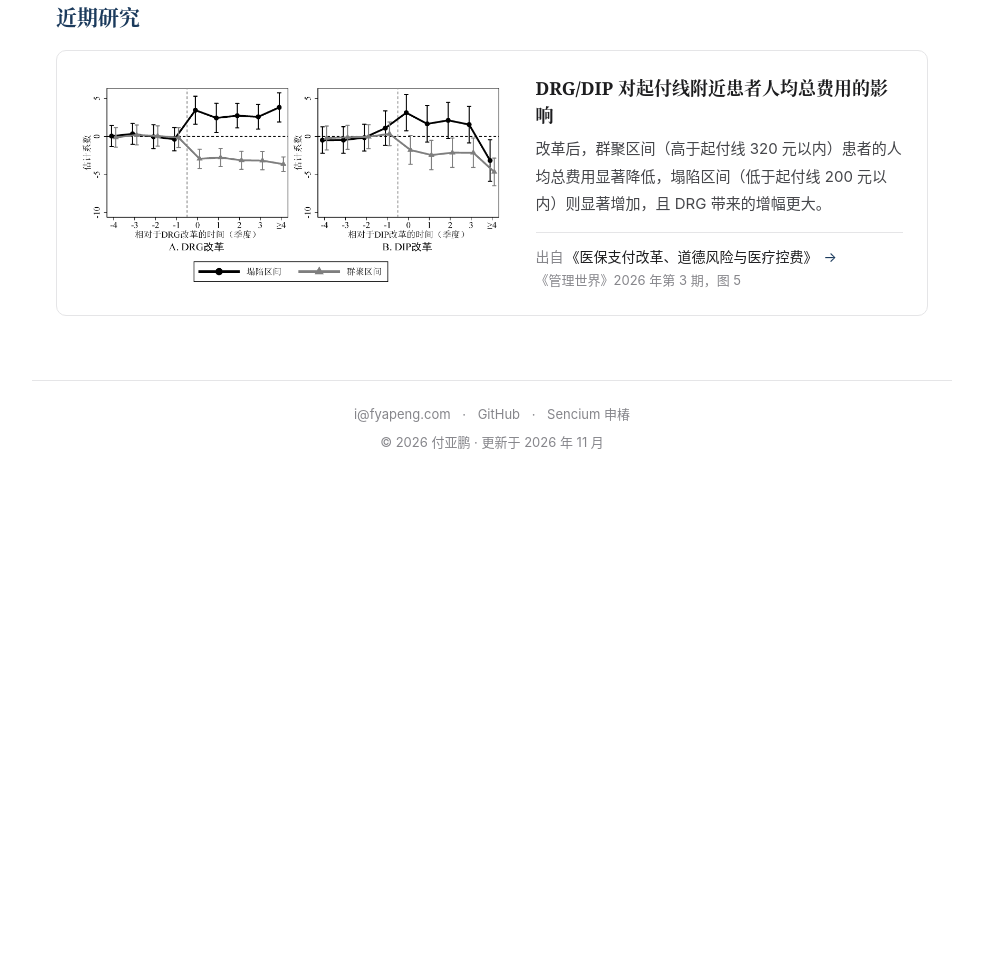
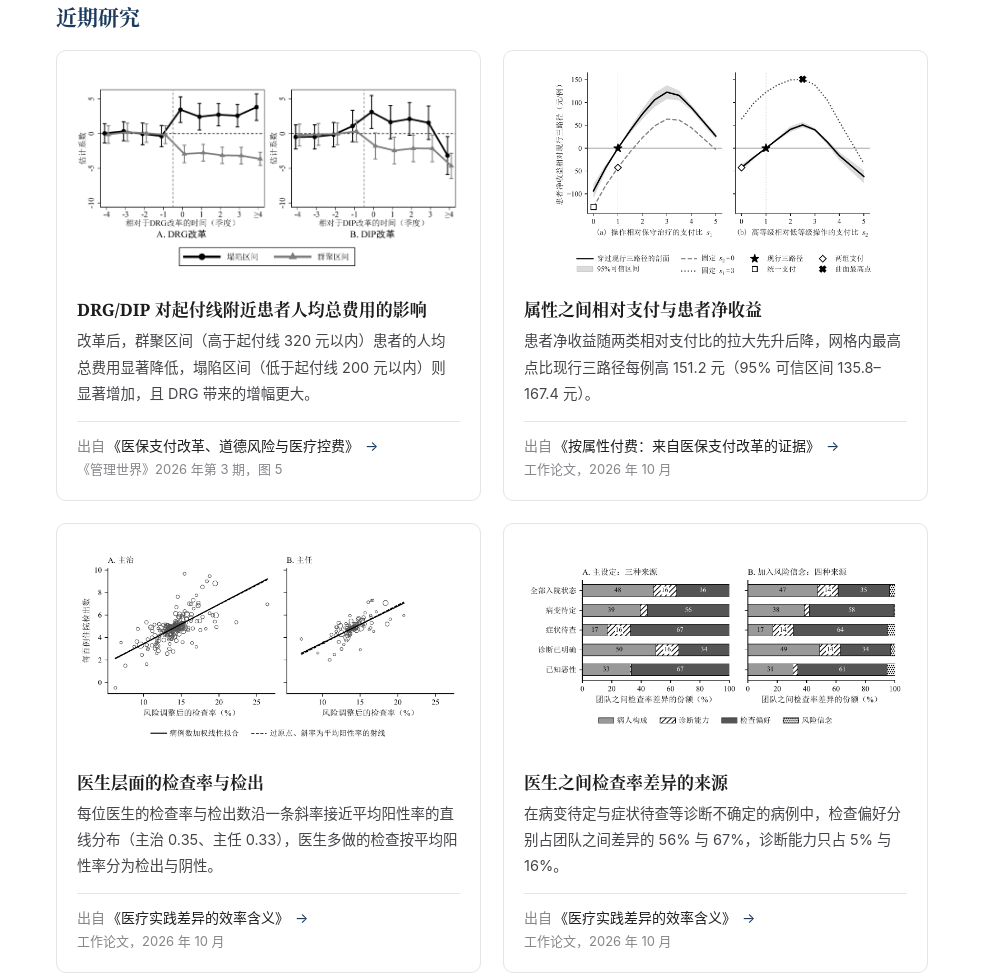
Before and after one commit to fyapeng/fyapeng.github.io, an Astro site: page / in a window 1280 px wide. Shown: the part 706-1682 px from the top of the page, without its empty margins (148-1131 px from the left). Before the commit the page ends 1204 px from the top, so only its background shows below. Built offline with nearby package versions, Linux system fonts and the light colour scheme; Astro itself is replaced by a stand-in of ours; no server answers.

Commit message:
近期研究改为四张图的研究亮点
- 新增《按属性付费》相对支付与患者净收益曲线、《医疗实践差异的效率含义》医生检查率散点与差异来源分解
- 标题取自各图图题，正文依据论文对该图的讨论；数字核对论文数值宏
- 两列卡片布局，每张注明出处论文并链接到研究页对应条目

Co-Authored-By: Claude Opus 5.5 <noreply@anthropic.com>

```diff
--- a/src/components/Home.astro
+++ b/src/components/Home.astro
@@ -1,5 +1,5 @@
 ---
-import { advisorUrl, highlight } from "../data/profile";
+import { advisorUrl, highlights } from "../data/profile";
 import ProfileCard from "./ProfileCard.astro";
 
 ---
@@ -19,14 +19,20 @@ import ProfileCard from "./ProfileCard.astro";
 </section>
 
 <h2>近期研究</h2>
-<article class="highlight">
-  <a href={highlight.anchor}><img src={highlight.figure} alt={highlight.figureAlt} width={highlight.width} height={highlight.height} loading="lazy" /></a>
-  <div>
-    <h3>{highlight.title}</h3>
-    <p>{highlight.text}</p>
-    <a class="more" href={highlight.anchor}>
-      <span class="more-label">出自</span>《{highlight.paper}》<span class="arrow" aria-hidden="true">→</span>
-      <span class="more-src">{highlight.source}</span>
-    </a>
-  </div>
-</article>
+<div class="highlights">
+  {
+    highlights.map((h) => (
+      <article class="highlight">
+        <a class="hl-figure" href={h.anchor}>
+          <img src={h.figure} alt={h.figureAlt} width={h.width} height={h.height} loading="lazy" />
+        </a>
+        <h3>{h.title}</h3>
+        <p>{h.text}</p>
+        <a class="more" href={h.anchor}>
+          <span class="more-label">出自</span>《{h.paper}》<span class="arrow" aria-hidden="true">→</span>
+          <span class="more-src">{h.source}</span>
+        </a>
+      </article>
+    ))
+  }
+</div>
--- a/src/components/Research.astro
+++ b/src/components/Research.astro
@@ -34,7 +34,7 @@ const sep = "、";
 <h2>{isZh ? "工作论文" : "Working Papers"}</h2>
 {
   workingPapers.map((wp) => (
-    <article class="paper">
+    <article class="paper" id={wp.id}>
       <h3>{wp.title[lang]}</h3>
       <div class="authors">
         {wp.authors.map((a, i) => (
--- a/src/data/profile.ts
+++ b/src/data/profile.ts
@@ -65,27 +65,64 @@ const me = { name: { zh: "付亚鹏", en: "Yapeng Fu" }, me: true };
 
 export const workingPapers = [
   {
+    id: "wp-variation",
     title: { zh: "医疗实践差异的效率含义", en: "The Efficiency Implications of Medical Practice Variation" },
     authors: [me, mingwei],
     date: { zh: "2026 年 10 月", en: "October 2026" }
   },
   {
+    id: "wp-abp",
     title: { zh: "按属性付费：来自医保支付改革的证据", en: "Attribute-Based Payment: Evidence from Provider Payment Reform" },
     authors: [me, mingwei, { name: { zh: "袁莎莎", en: "Shasha Yuan" } }],
     date: { zh: "2026 年 10 月", en: "October 2026" }
   }
 ] as const;
 
-// Homepage research highlight: Figure 5 of the Management World paper (p. 149).
-// Title is the figure caption; the line follows the paper's discussion of Figure 5.
-export const highlight = {
-  title: "DRG/DIP 对起付线附近患者人均总费用的影响",
-  paper: "医保支付改革、道德风险与医疗控费",
-  source: "《管理世界》2026 年第 3 期，图 5",
-  anchor: "/research/#mw-2026",
-  figure: "/images/research/drg-dip-threshold-event.png",
-  width: 3207,
-  height: 1536,
-  figureAlt: "图 5：DRG/DIP 改革前后，起付线附近塌陷区间与群聚区间样本人均总费用的事件研究估计",
-  text: "改革后，群聚区间（高于起付线 320 元以内）患者的人均总费用显著降低，塌陷区间（低于起付线 200 元以内）则显著增加，且 DRG 带来的增幅更大。"
-} as const;
+// Homepage research highlights. Each title is the figure caption in the paper;
+// each line follows the paper's own discussion of that figure.
+export const highlights = [
+  {
+    title: "DRG/DIP 对起付线附近患者人均总费用的影响",
+    text: "改革后，群聚区间（高于起付线 320 元以内）患者的人均总费用显著降低，塌陷区间（低于起付线 200 元以内）则显著增加，且 DRG 带来的增幅更大。",
+    figure: "/images/research/drg-dip-threshold-event.png",
+    width: 3207,
+    height: 1536,
+    figureAlt: "DRG/DIP 改革前后，起付线附近塌陷区间与群聚区间样本人均总费用的事件研究估计",
+    paper: "医保支付改革、道德风险与医疗控费",
+    source: "《管理世界》2026 年第 3 期，图 5",
+    anchor: "/research/#mw-2026"
+  },
+  {
+    title: "属性之间相对支付与患者净收益",
+    text: "患者净收益随两类相对支付比的拉大先升后降，网格内最高点比现行三路径每例高 151.2 元（95% 可信区间 135.8–167.4 元）。",
+    figure: "/images/research/abp-policy-curve.png",
+    width: 1220,
+    height: 796,
+    figureAlt: "操作相对保守治疗、高等级相对低等级操作的支付比变化时，患者净收益相对现行三路径的变化",
+    paper: "按属性付费：来自医保支付改革的证据",
+    source: "工作论文，2026 年 10 月",
+    anchor: "/research/#wp-abp"
+  },
+  {
+    title: "医生层面的检查率与检出",
+    text: "每位医生的检查率与检出数沿一条斜率接近平均阳性率的直线分布（主治 0.35、主任 0.33），医生多做的检查按平均阳性率分为检出与阴性。",
+    figure: "/images/research/pv-doctor-test-detect.png",
+    width: 1366,
+    height: 699,
+    figureAlt: "主治与主任医生风险调整后的检查率与每百例住院检出数散点图",
+    paper: "医疗实践差异的效率含义",
+    source: "工作论文，2026 年 10 月",
+    anchor: "/research/#wp-variation"
+  },
+  {
+    title: "医生之间检查率差异的来源",
+    text: "在病变待定与症状待查等诊断不确定的病例中，检查偏好分别占团队之间差异的 56% 与 67%，诊断能力只占 5% 与 16%。",
+    figure: "/images/research/pv-variation-sources.png",
+    width: 1368,
+    height: 612,
+    figureAlt: "团队之间检查率差异按病人构成、诊断能力、检查偏好与风险信念的分解",
+    paper: "医疗实践差异的效率含义",
+    source: "工作论文，2026 年 10 月",
+    anchor: "/research/#wp-variation"
+  }
+] as const;
--- a/src/layouts/Page.astro
+++ b/src/layouts/Page.astro
@@ -200,12 +200,13 @@ const jsonLd = {
   .bio { margin-top: 32px; max-width: 760px; }
   .bio p { margin-bottom: 12px; text-align: justify; }
 
-  .highlight { display: grid; grid-template-columns: minmax(0, 1.15fr) minmax(0, 1fr); gap: 32px; align-items: center; padding: 24px; border: 1px solid var(--line); border-radius: 10px; }
-  .highlight img { width: 100%; background: #fff; }
-  .highlight h3 { font: 600 18px/1.5 var(--serif); margin: 0 0 6px; }
-  .highlight h3 a { color: var(--ink); text-decoration: underline; text-decoration-color: transparent; text-underline-offset: 4px; transition: text-decoration-color .15s, color .15s; }
-  .highlight h3 a:hover { color: var(--accent); text-decoration-color: currentColor; }
-  .highlight p { font-size: 15px; line-height: 1.85; margin-bottom: 10px; }
+  .highlights { display: grid; grid-template-columns: repeat(2, minmax(0, 1fr)); gap: 22px; }
+  .highlight { display: flex; flex-direction: column; padding: 20px; border: 1px solid var(--line); border-radius: 10px; background: #fff; transition: border-color .15s, box-shadow .15s; }
+  .highlight:hover { border-color: #cfd8e3; box-shadow: 0 10px 28px rgba(27, 58, 92, .08); }
+  .hl-figure { display: flex; align-items: center; justify-content: center; height: 210px; margin-bottom: 16px; }
+  .hl-figure img { max-width: 100%; max-height: 100%; width: auto; height: auto; object-fit: contain; }
+  .highlight h3 { font: 600 17px/1.5 var(--serif); margin: 0 0 6px; color: var(--ink); }
+  .highlight p { font-size: 14.5px; line-height: 1.8; margin-bottom: 0; flex: 1; }
   .highlight .more { display: block; margin-top: 14px; padding-top: 12px; border-top: 1px solid var(--line); font-size: 14px; line-height: 1.7; color: var(--ink); }
   .highlight .more-label { color: var(--muted); margin-right: 2px; }
   .highlight .more-src { display: block; font-size: 13px; color: var(--muted); }
@@ -281,7 +282,8 @@ const jsonLd = {
     .profile-card { grid-template-columns: 1fr; gap: 22px; }
     .portrait { width: 140px; }
     .headline { font-size: 24px; }
-    .highlight { grid-template-columns: 1fr; padding: 16px; gap: 16px; }
+    .highlights { grid-template-columns: 1fr; }
+    .hl-figure { height: auto; }
     .entry { grid-template-columns: 1fr; gap: 0; }
     .series { grid-template-columns: 1fr; gap: 14px; }
     .series-item { grid-template-columns: 1fr auto; }
```
Also changed, not shown: public/images/research/abp-policy-curve.png (added), public/images/research/pv-doctor-test-detect.png (added), public/images/research/pv-variation-sources.png (added).
